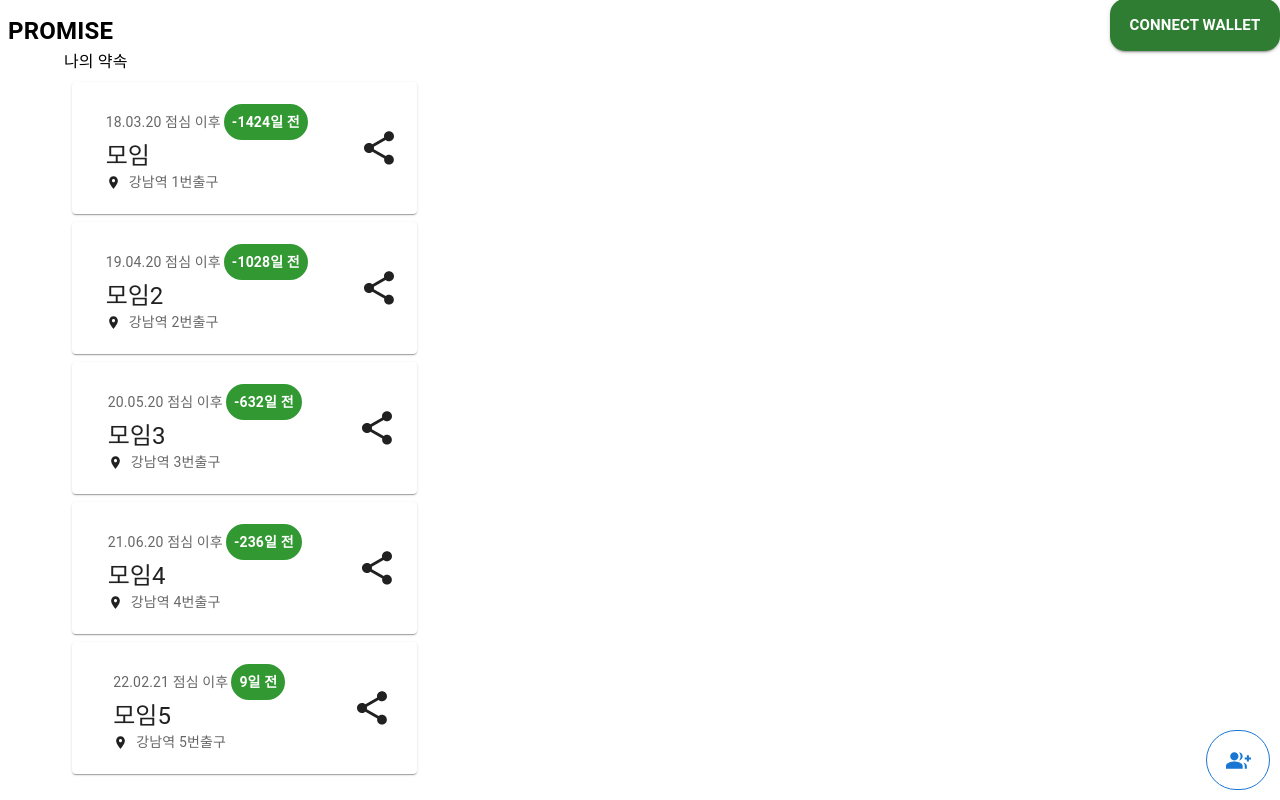
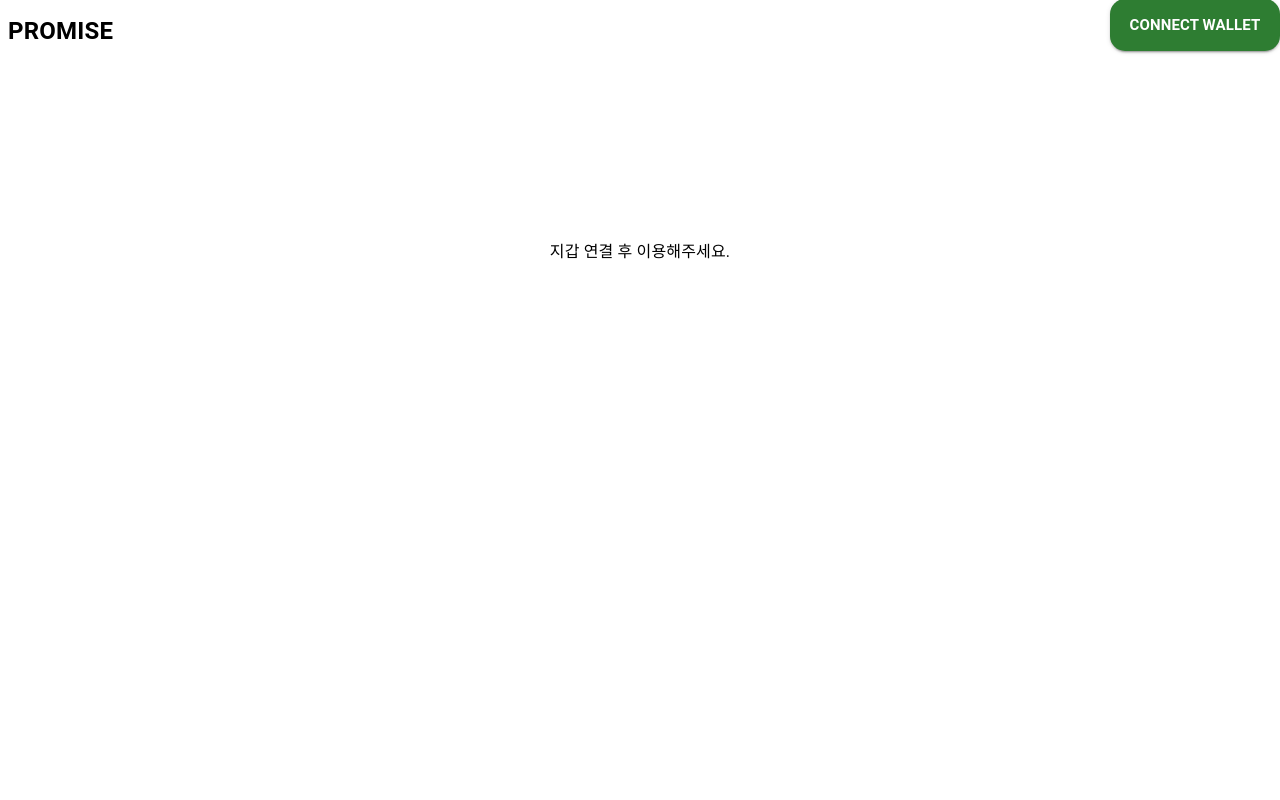
Before and after one commit to PromiseNFT/promise-web, a React (Create React App) app: page / in a window 1280 px wide. Built offline with nearby package versions, Linux system fonts and the light colour scheme.

Commit message:
✨ 간이 auth 체크 및 route 연결

```diff
--- a/src/components/HomeHeader/useConnectButton.ts
+++ b/src/components/HomeHeader/useConnectButton.ts
@@ -2,6 +2,7 @@
 // @ts-ignore
 import { getResult, prepare, request } from 'klip-sdk';
 import { MouseEventHandler, useState } from 'react';
+import { useAuthContext } from '../../contexts/AuthProvider';
 
 interface Return {
   address: string;
@@ -39,28 +40,13 @@ declare global {
 const MAINNET_NETWORK_ID = 8217;
 
 export const useConnectButton = (): Return => {
+  const authContext = useAuthContext();
+
   const { klaytn } = window;
   const [address, setAddress] = useState<string>('CONNECT WALLET');
 
-  const kaikasLogin = async (): Promise<boolean> => {
-    if (klaytn === undefined) {
-      alert('카이카스를 설치해주세요.');
-      return false;
-    }
-
-    const wallet = await klaytn.enable();
-    const version = await klaytn.networkVersion;
-
-    if (wallet !== undefined && version === MAINNET_NETWORK_ID) {
-      setAddress(wallet[0]);
-      alert('지갑 연결 성공!');
-      return true;
-    }
-    return false;
-  };
-
   const onClick = async (): Promise<void> => {
-    const bappName = 'my app';
+    const bappName = '약속';
     const successLink = 'myApp://...';
     const failLink = 'myApp://...';
     const res = await prepare.auth({ bappName, successLink, failLink });
@@ -70,9 +56,15 @@ export const useConnectButton = (): Return => {
     } else if (res.request_key) {
       // request_key 보관
       request(res.request_key, () => alert('모바일 환경에서 실행해주세요'));
-      setTimeout(async () => {
-        alert(JSON.stringify(await getResult(res.request_key)));
-      }, 5000);
+      const interval = setInterval(async () => {
+        const response = await getResult(res.request_key);
+        if (response.status === 'completed') {
+          authContext?.setUser((prev) => {
+            return { ...prev, token: response.result.klaytn_address };
+          });
+          clearInterval(interval);
+        }
+      }, 1000);
     }
     // const loginSuccess = await kaikasLogin();
     // if (loginSuccess === true) {
--- a/src/contexts/AuthProvider.tsx
+++ b/src/contexts/AuthProvider.tsx
@@ -12,7 +12,9 @@ type AuthContextType = {
   setUser: Dispatch<SetStateAction<AuthState>>;
 };
 
-const AuthContext = createContext<AuthContextType | null>(null);
+export const AuthContext = createContext<AuthContextType | undefined>(
+  undefined,
+);
 
 export const useAuthContext = () => useContext(AuthContext);
 
--- a/src/pages/Home/index.tsx
+++ b/src/pages/Home/index.tsx
@@ -3,6 +3,8 @@ import { HomeHeader } from '../../components/HomeHeader';
 import { PromiseList } from '../../components/PromiseList';
 import { useAuthContext } from '../../contexts/AuthProvider';
 import { DefaultLayout } from '../../components/Common/DefaultLayout';
+import { Typography } from '@mui/material';
+import { Box } from '@mui/system';
 
 const Home = (props: { path: string }): JSX.Element => {
   const auth = useAuthContext();
@@ -10,8 +12,26 @@ const Home = (props: { path: string }): JSX.Element => {
   return (
     <DefaultLayout>
       <HomeHeader />
-      <PromiseList />
-      <Floating />
+      {!!auth?.user.token ? (
+        <>
+          <PromiseList />
+          <Floating />
+        </>
+      ) : (
+        <Box
+          sx={{
+            width: '100%',
+            height: '100%',
+            display: 'flex',
+            flex: 1,
+            marginTop: 30,
+            alignSelf: 'center',
+            justifyContent: 'center',
+          }}
+        >
+          <Typography>지갑 연결 후 이용해주세요.</Typography>
+        </Box>
+      )}
     </DefaultLayout>
   );
 };
--- a/src/routes/RouteAuth.tsx
+++ b/src/routes/RouteAuth.tsx
@@ -5,7 +5,7 @@ import { useAuthContext } from '../contexts/AuthProvider';
 export const RouteAuth = (props: RouteProps): JSX.Element => {
   const auth = useAuthContext();
 
-  // if (!auth?.user.isAuthenticated) return <Redirect to='/login' />;
+  if (!auth?.user.token) return <Redirect to='/' />;
 
   return <Route {...props} />;
 };
--- a/src/routes/constants.ts
+++ b/src/routes/constants.ts
@@ -25,7 +25,7 @@ export const ROUTES: RoutesType[] = [
   {
     path: '/',
     component: Home,
-    routeComponent: ROUTE_COMPONENTS.auth,
+    routeComponent: ROUTE_COMPONENTS.unAuth,
     exact: true,
   },
   {
```
